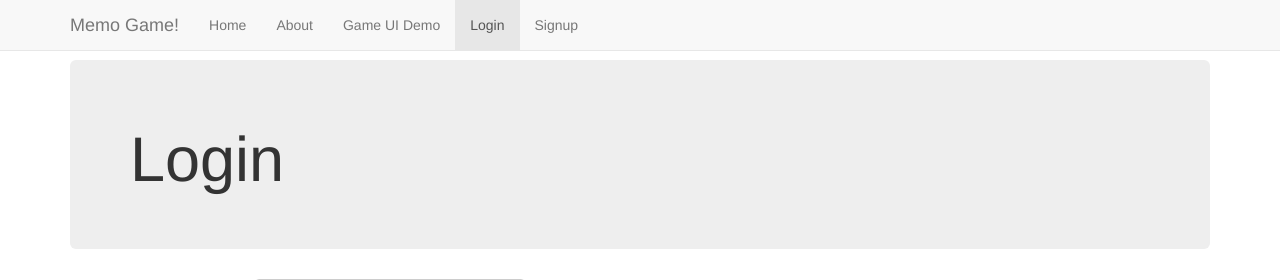
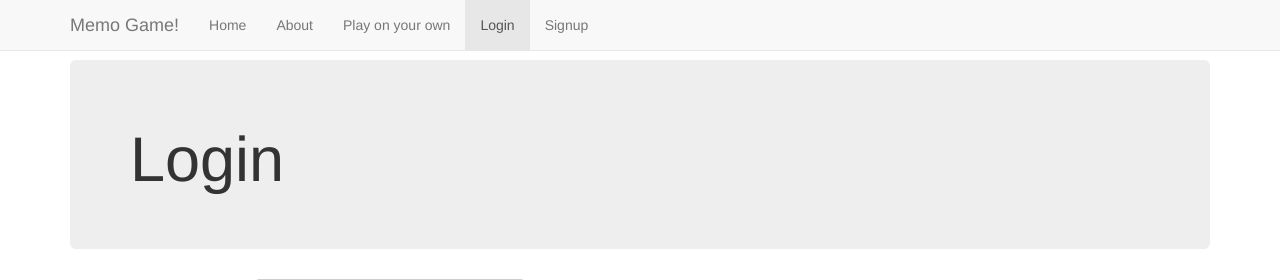
Before and after one commit to galuszkak/djangodash, a Django app: page /accounts/login/ in a window 1280 px wide. Shown: the top 280 px of the page. Run offline with Django 3.2, Linux system fonts and the light colour scheme; some libraries are stand-ins or nearby versions.

Commit message:
Added option for a single game

```diff
--- a/memo/templates/base_index.html
+++ b/memo/templates/base_index.html
@@ -18,8 +18,8 @@
           <ul class="nav navbar-nav">
               <li{% if request.path == '/' %} class="active"{% endif %}><a href="/">Home</a></li>
               <li{% if request.path == '/about/' %} class="active"{% endif %}><a href="/about">About</a></li>
-              <li{% if request.path == '/gameuidemo/' %} class="active"{% endif %}><a href="/gameuidemo">Game UI
-                  Demo</a></li>
+              <li{% if request.path == '/singlegame/' %} class="active"{% endif %}><a href="/singlegame">Play on your
+                  own</a></li>
               {% if not user.is_authenticated %}
                   <li{% if request.path == '/accounts/login/' %} class="active"{% endif %}><a href="/accounts/login">Login</a>
                   </li>
--- a/memo/urls.py
+++ b/memo/urls.py
@@ -17,7 +17,8 @@ urlpatterns = patterns('',
     url("", include("django_socketio.urls")),
 
     url(r'^accounts/', include('allauth.urls')),
-    url(r'^gameuidemo/$', GameDemoView.as_view()),
+    url(r'^singlegame/$', GameDemoView.as_view()),
+    url(r'^game/$', GameDemoView.as_view()),
     url(r'^about/$', AboutView.as_view()),
     url(r'^mainview/$', MainView.as_view()),
 
```
Also changed, not shown: memo/templates/game_demo_ui.html (+3 -8 lines).
